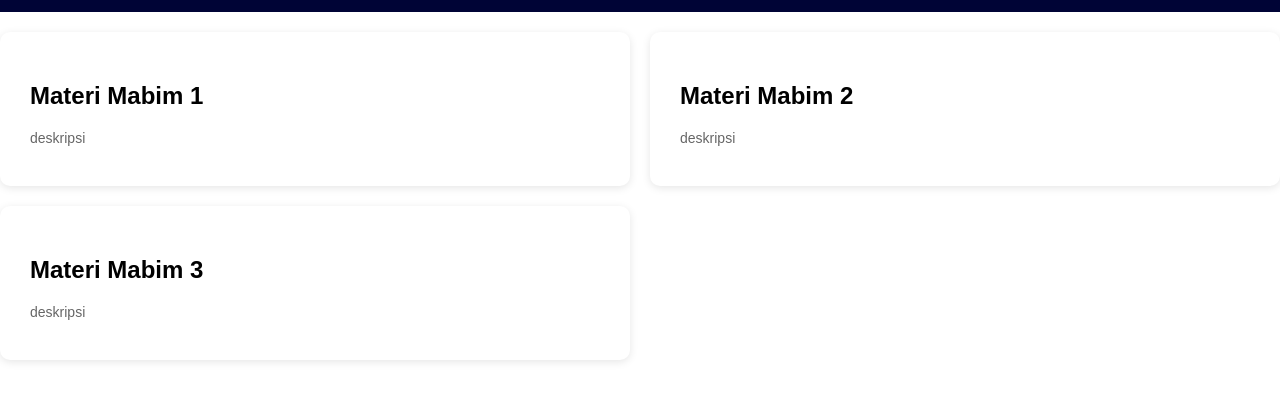
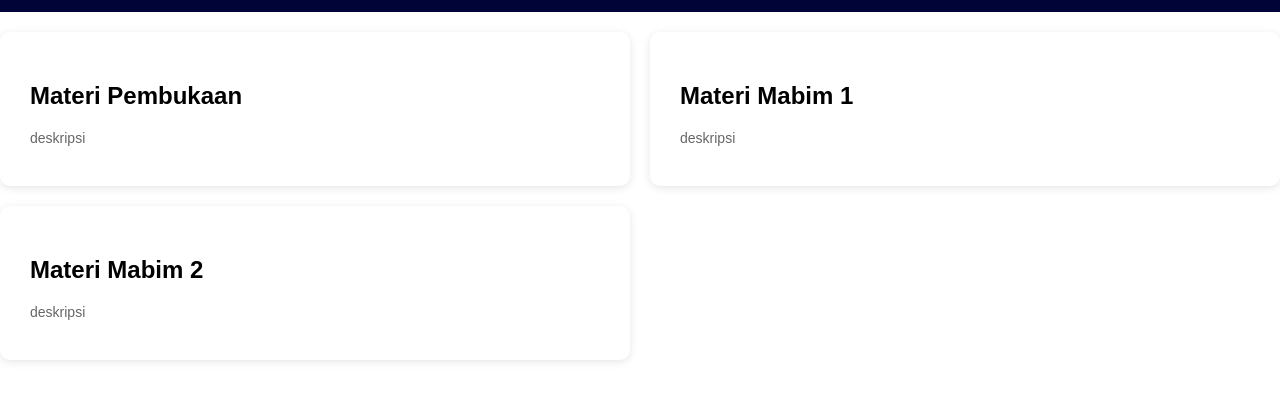
Before and after one commit to RifaAditya13/Web-Monitor, a plain HTML site: page materi.html in a window 1280 px wide. Shown: the part 72-472 px from the top of the page. Drawn offline with Linux system fonts and the light colour scheme.

Commit message:
Update materi.html

```diff
--- a/materi.html
+++ b/materi.html
@@ -26,6 +26,14 @@
         <div class="content">
           <div class="card">
             <div class="card-body">
+              <h2>Materi Pembukaan</h2>
+              <p>deskripsi</p>
+              <!-- <a href="detail1.html">Baca Selengkapnya</a> -->
+            </div>
+          </div>
+
+          <div class="card">
+            <div class="card-body">
               <h2>Materi Mabim 1</h2>
               <p>deskripsi</p>
               <!-- <a href="detail1.html">Baca Selengkapnya</a> -->
@@ -39,14 +47,6 @@
               <!-- <a href="detail1.html">Baca Selengkapnya</a> -->
             </div>
           </div>
-
-          <div class="card">
-            <div class="card-body">
-              <h2>Materi Mabim 3</h2>
-              <p>deskripsi</p>
-              <!-- <a href="detail1.html">Baca Selengkapnya</a> -->
-            </div>
-          </div>
         </div>
       </div>
     </div>
```
